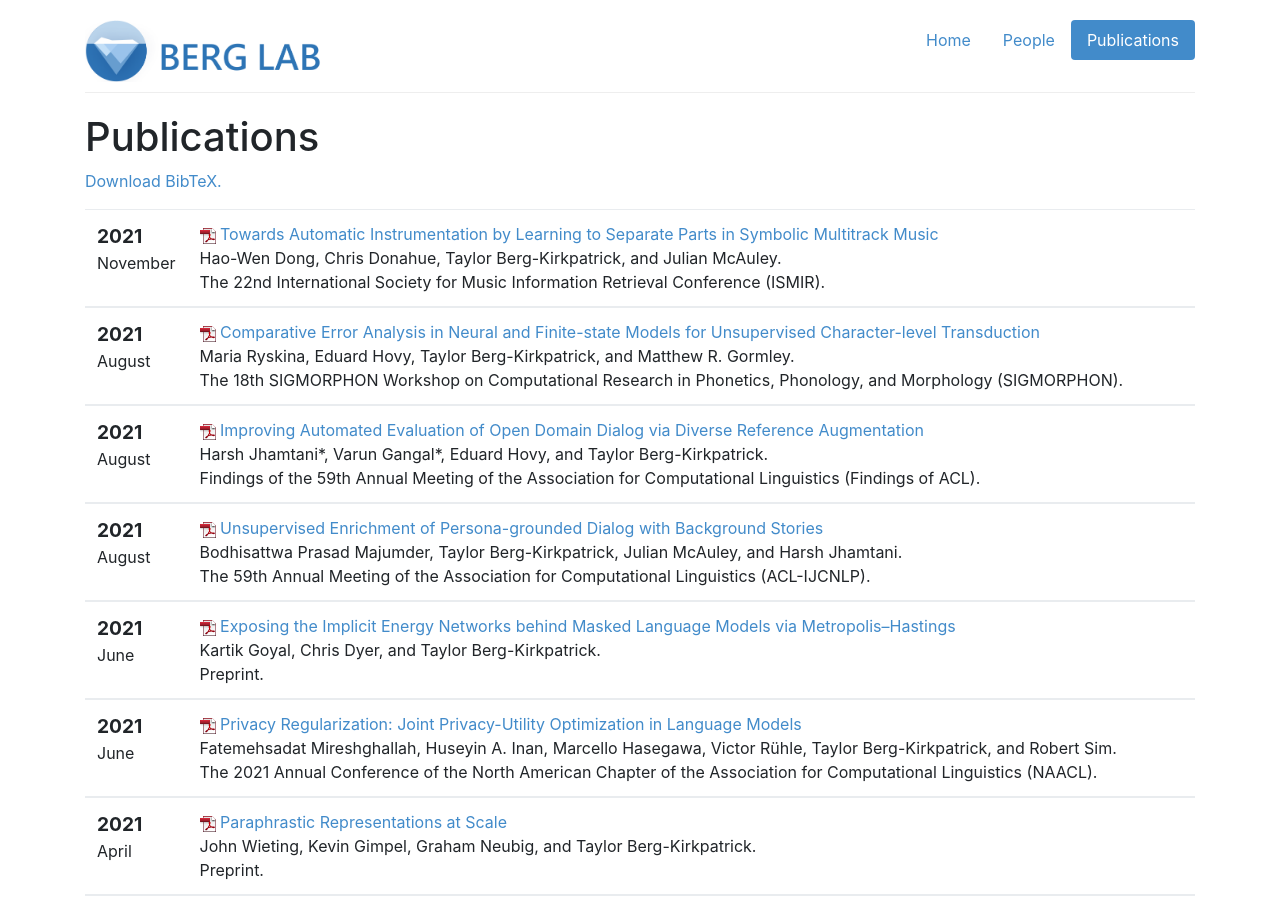
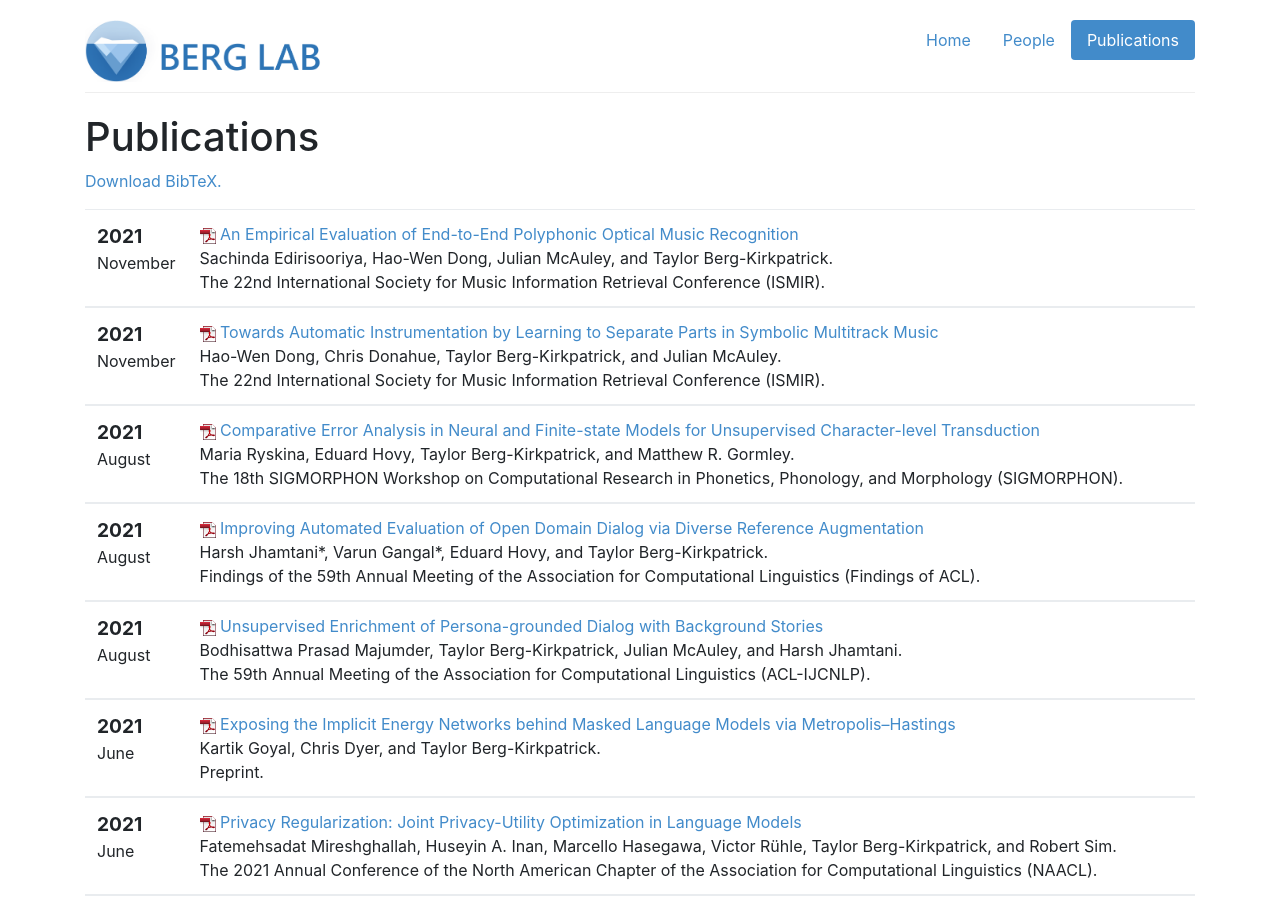
Before and after one commit to icebergnlp/icebergnlp.github.io, a Jekyll site: the page built from publications.html, in a window 1280 px wide and 900 px high. Built offline with Jekyll 4.4.1, drawn with Linux system fonts in a browser that asks for light colours.

Commit message:
One more ISMIR paper

```diff
--- a/_includes/pubs.html
+++ b/_includes/pubs.html
@@ -1,4 +1,29 @@
 <table class="table">
+        <tbody>
+        <tr>
+            <td>
+                <span class="date">
+                    <big><strong>2021</strong></big><br />
+                    November
+                </span>
+            </td>
+            <td class="publication">
+                <span class="pubtitle">
+                    <img src="img/pdficon_small.png" width="16"
+                    height="16" alt="PDF" />
+                    <a href="https://arxiv.org/pdf/2108.01769.pdf">An Empirical Evaluation of End-to-End Polyphonic Optical Music Recognition
+</a>
+                </span><br />
+                <span class="authors">
+                    Sachinda Edirisooriya, Hao-Wen Dong, Julian McAuley, and Taylor Berg-Kirkpatrick.
+                </span><br />
+                <span class="venuetype"></span><span class="venue">The 22nd International Society for Music Information Retrieval Conference (ISMIR)</span>.
+                <br />
+                <span class="links">
+                </span>
+            </td>
+        </tr>
+    </tbody>
     <tbody>
         <tr>
             <td>
```
Also changed, not shown: bib/berglab.bib (+7 -0 lines).
